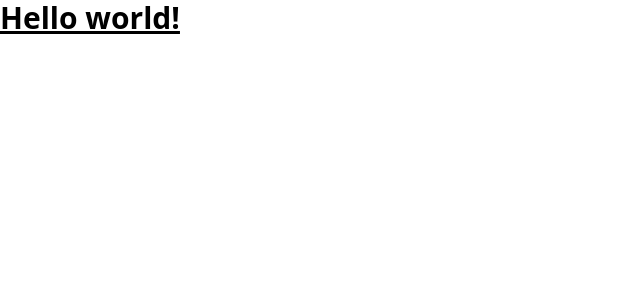
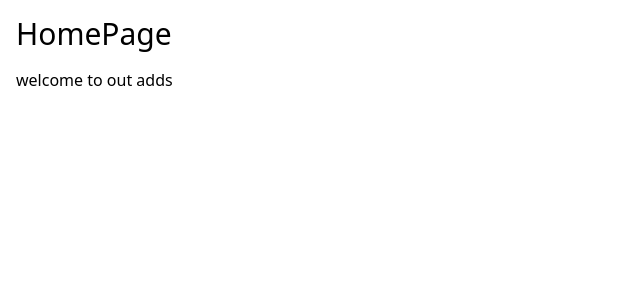
Before and after one commit to MariusCodeAcademy/feu8_20_react_skelbiu_practice, a React (Vite) app: page / in a window 1280 px wide. Shown: the top 300 px of the page, without its empty margins (0-640 px from the left). Built offline with nearby package versions, Linux system fonts and the light colour scheme.

Commit message:
container

```diff
--- a/src/App.jsx
+++ b/src/App.jsx
@@ -1,7 +1,9 @@
+import HomePage from './pages/HomePage';
+
 export default function App() {
   return (
     <div>
-      <h1 className='text-3xl font-bold underline'>Hello world!</h1>
+      <HomePage />
     </div>
   );
 }
--- a/src/pages/HomePage.jsx
+++ b/src/pages/HomePage.jsx
@@ -1,7 +1,7 @@
 export default function HomePage() {
   return (
     <div className='container'>
-      <h1 className='text-3xl mb-8'>HomePage</h1>
+      <h1 className='text-3xl mb-4 pt-4'>HomePage</h1>
       <p>welcome to out adds</p>
     </div>
   );
--- a/src/pages/MyAccountPage.jsx
+++ b/src/pages/MyAccountPage.jsx
@@ -1,7 +1,7 @@
 export default function MyAccountPage() {
   return (
     <div className='container'>
-      <h1 className='text-3xl mb-8'>MyAccountPage</h1>
+      <h1 className='text-3xl mb-4 pt-4'>MyAccountPage</h1>
       <p>your adds here</p>
     </div>
   );
--- a/tailwind.config.js
+++ b/tailwind.config.js
@@ -2,6 +2,10 @@
 export default {
   content: ['./index.html', './src/**/*.{js,ts,jsx,tsx}'],
   theme: {
+    container: {
+      center: true,
+      padding: '1rem',
+    },
     extend: {},
   },
   plugins: [],
```
